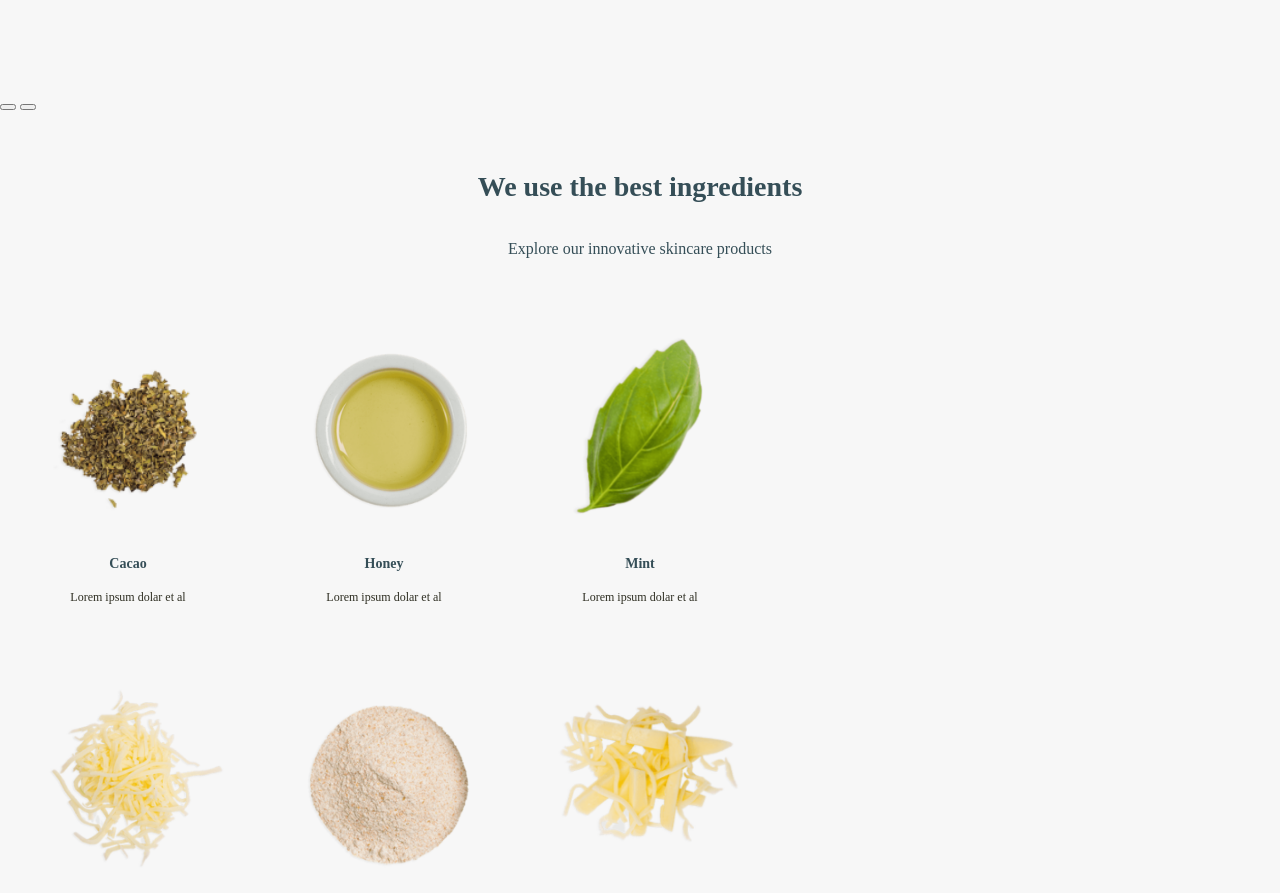
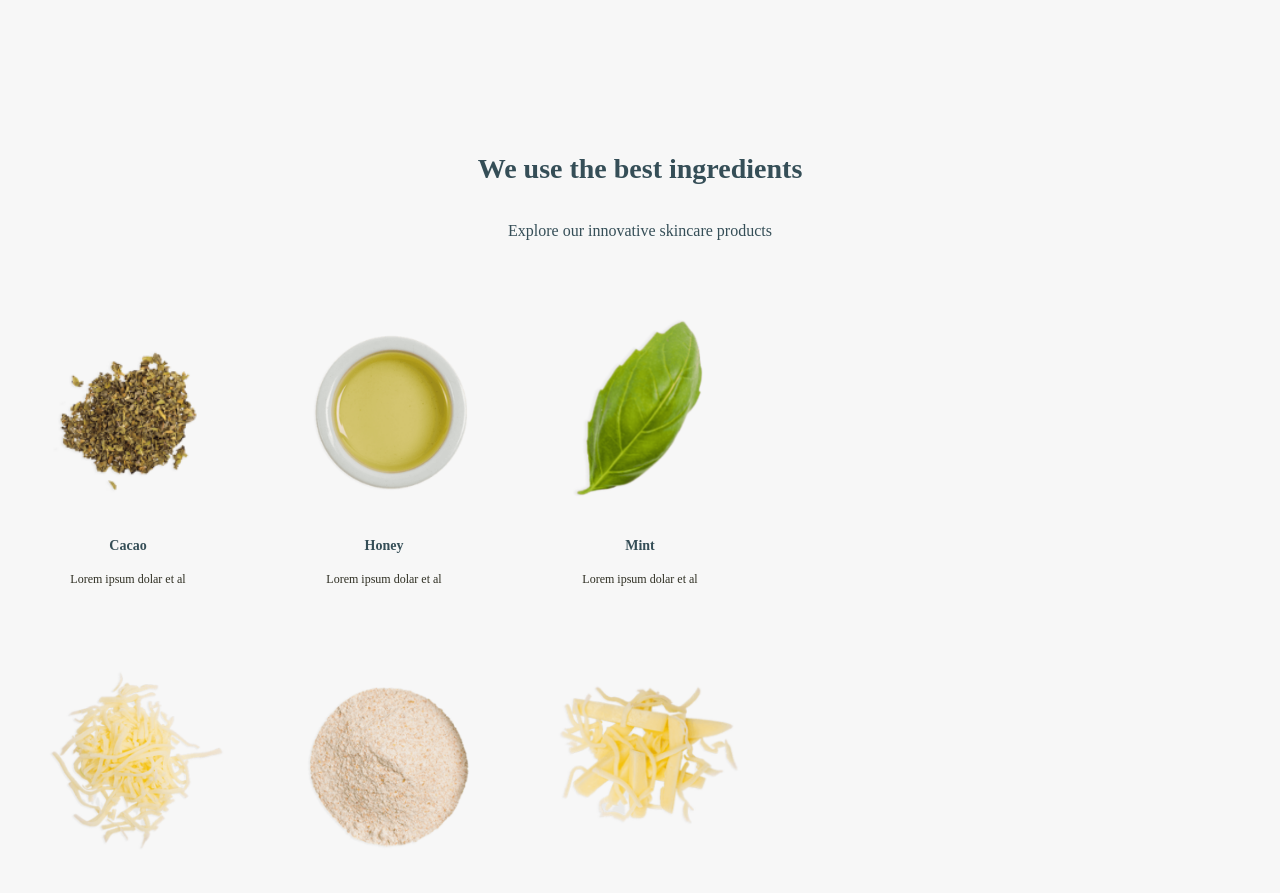
Before and after one commit to santh12/Adobesite, a plain HTML site: page index.html in a window 1280 px wide. Shown: the part 3303-4196 px from the top of the page. Drawn offline with Linux system fonts and the light colour scheme.

Commit message:
Update index.html

```diff
--- a/index.html
+++ b/index.html
@@ -371,10 +371,6 @@
 
 </div>
 </div>
-<div class="dspl-flex">
-  <button class="scroll-button-left" onclick="plusDivs(-1)"></button>
-<button class="scroll-button-right" onclick="plusDivs(1)"></button>
-</div>
 </div>
 <!--Image Tiles-->
 <div>
```
